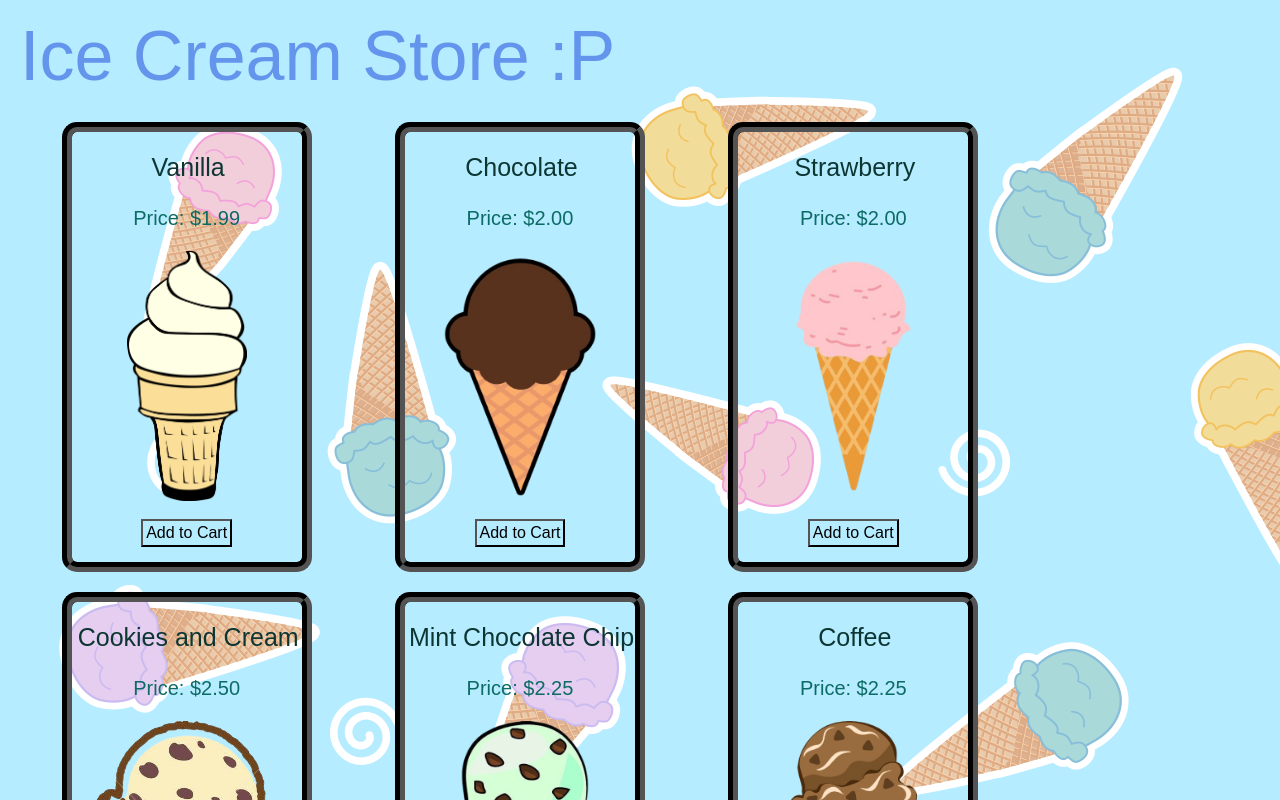
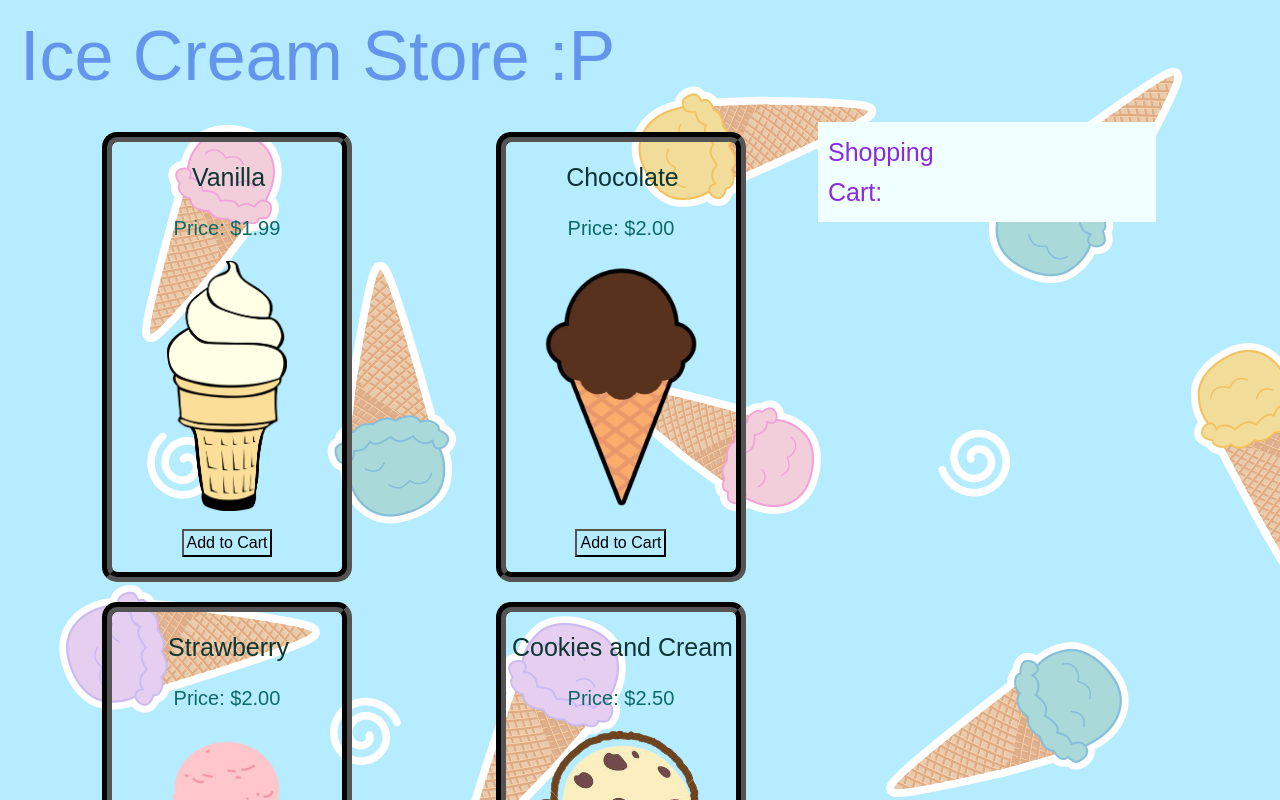
Before and after one commit to staten-island-tech/vue-reactivity-judyyan27, a Vue app in the folder app/: page / in a window 1280 px wide. Shown: the top 800 px of the page. Built offline with nearby package versions, Linux system fonts and the light colour scheme; the HTML template or start-up script is replaced by a standard one; a web font is replaced by a local one.

Commit message:
align the cart

```diff
--- a/app/src/components/IceCreamList.vue
+++ b/app/src/components/IceCreamList.vue
@@ -5,6 +5,7 @@
     <IceCreamCard name="Strawberry" price="2.00" image="strawberry.png" />
     <IceCreamCard name="Cookies and Cream" price="2.50" image="cookiesncream.png" />
     <IceCreamCard name="Mint Chocolate Chip" price="2.25" image="mintchoco.png" />
+    <IceCreamCard name="Chocolate Chip" price="2.00" image="choco_chip.webp" />
     <IceCreamCard name="Coffee" price="2.25" image="coffee.png" />
     <IceCreamCard name="Neapolitan" price="2.50" image="neo.png" />
   </div>
--- a/app/src/components/ShoppingCart.vue
+++ b/app/src/components/ShoppingCart.vue
@@ -14,9 +14,9 @@ defineProps({
 </script>
 
 <style scoped>
-.cart {
-  width: 40rem;
-  height: 30rem;
-  background-color: azure;
+h2 {
+  text-align: left;
+  color: blueviolet;
+  font-size: 2.5rem;
 }
 </style>
--- a/app/src/views/HomeView.vue
+++ b/app/src/views/HomeView.vue
@@ -6,25 +6,34 @@ import ShoppingCart from '@/components/ShoppingCart.vue'
 
 <template>
   <div><ShopHeader /></div>
-  <div class="container"><IceCreamList /></div>
-  <div class="cart"><ShoppingCart /></div>
+  <div class="container">
+    <div class="cards"><IceCreamList /></div>
+    <div class="cart"><ShoppingCart /></div>
+  </div>
 </template>
 
 <style scoped>
-.cart {
-  align-items: center;
-  flex-wrap: wrap;
+/* ✅ Use Flexbox to align items */
+.container {
   display: flex;
-  flex-direction: column;
-  justify-content: center;
-  background-color: blanchedalmond;
+  justify-content: space-between; /* Pushes cart to the right */
+  align-items: flex-start; /* Aligns cart and cards at the top */
+  padding: 1rem;
 }
 
-.container {
+/* ✅ Ice cream cards stay on the left */
+.cards {
   display: flex;
   flex-wrap: wrap;
-  justify-content: space-around;
-  align-items: center;
-  flex-direction: row;
+  gap: 1rem;
+  width: 70%; /* Take most of the space */
+}
+
+/* ✅ Shopping cart stays on the right */
+.cart {
+  width: 30%; /* Takes up only 25% of the screen */
+  height: cover;
+  background-color: azure;
+  padding: 0.5rem;
 }
 </style>
```
Also changed, not shown: app/public/choco_chip.webp (added).
